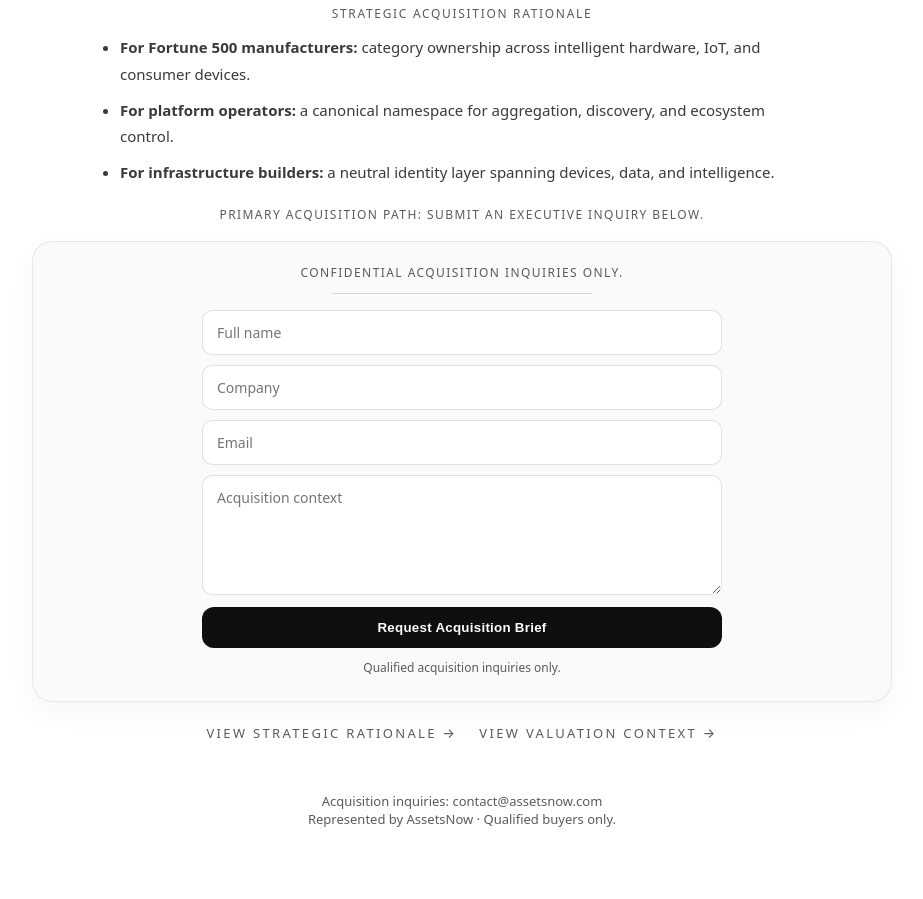
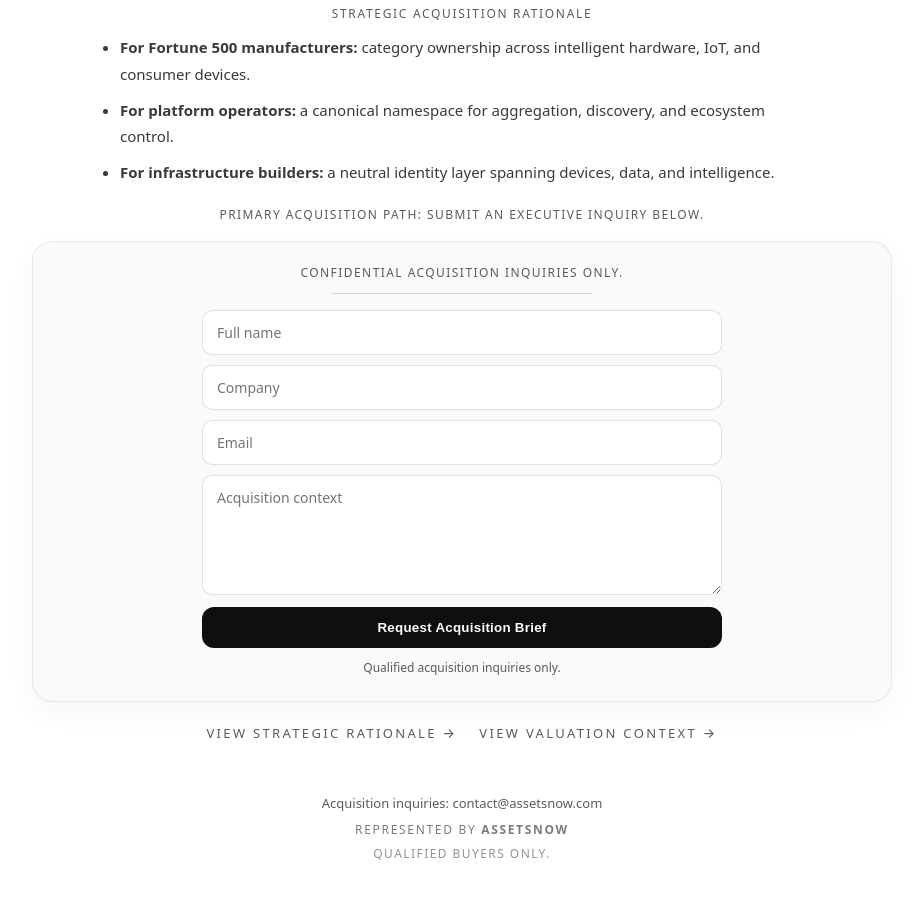
Before and after one commit to dhays4sports/smartdevice_lander, a plain HTML site: page index.html in a window 1280 px wide. Shown: the part 507-1406 px from the top of the page, without its empty margins (178-1101 px from the left). Before the commit the page ends 1375 px from the top, so only its background shows below. Drawn offline with Linux system fonts and the light colour scheme.

Commit message:
Update index.html

```diff
--- a/index.html
+++ b/index.html
@@ -221,6 +221,43 @@
     }
     .rationale li:last-child{ margin-bottom: 0; }
 
+    /* === SmartDevices.com — Representation Footer === */
+.asset-footer{
+  margin-top: 50px;
+  text-align: center;
+  font-size: 13px;
+  line-height: 1.7;
+  color: #5a5a5f;
+}
+
+.footer-contact{
+  margin-bottom: 6px;
+}
+
+.footer-contact a{
+  color: inherit;
+  text-decoration: none;
+}
+
+.footer-contact a:hover{
+  text-decoration: underline;
+}
+
+.footer-rep{
+  font-size: 12px;
+  letter-spacing: 0.14em;
+  text-transform: uppercase;
+  margin-bottom: 4px;
+  color: rgba(15,15,16,0.55);
+}
+
+.footer-qualifier{
+  font-size: 12px;
+  letter-spacing: 0.12em;
+  text-transform: uppercase;
+  color: rgba(15,15,16,0.45);
+}
+
     /* Mobile polish */
     @media (max-width: 480px){
       body{ padding: 22px; }
@@ -309,10 +346,20 @@
   <a href="/valuation.html">View Valuation Context →</a>
 </div>
 
-    <footer>
-     <div>Acquisition inquiries: <a href="mailto:contact@assetsnow.com">contact@assetsnow.com</a></div>
-<div>Represented by AssetsNow · Qualified buyers only.</div>
-    </footer>
+    <footer class="asset-footer">
+  <div class="footer-contact">
+    Acquisition inquiries:
+    <a href="mailto:contact@assetsnow.com">contact@assetsnow.com</a>
+  </div>
+
+  <div class="footer-rep">
+    Represented by <strong>AssetsNow</strong>
+  </div>
+
+  <div class="footer-qualifier">
+    Qualified buyers only.
+  </div>
+</footer>
   </div>
 
   <script>
```
